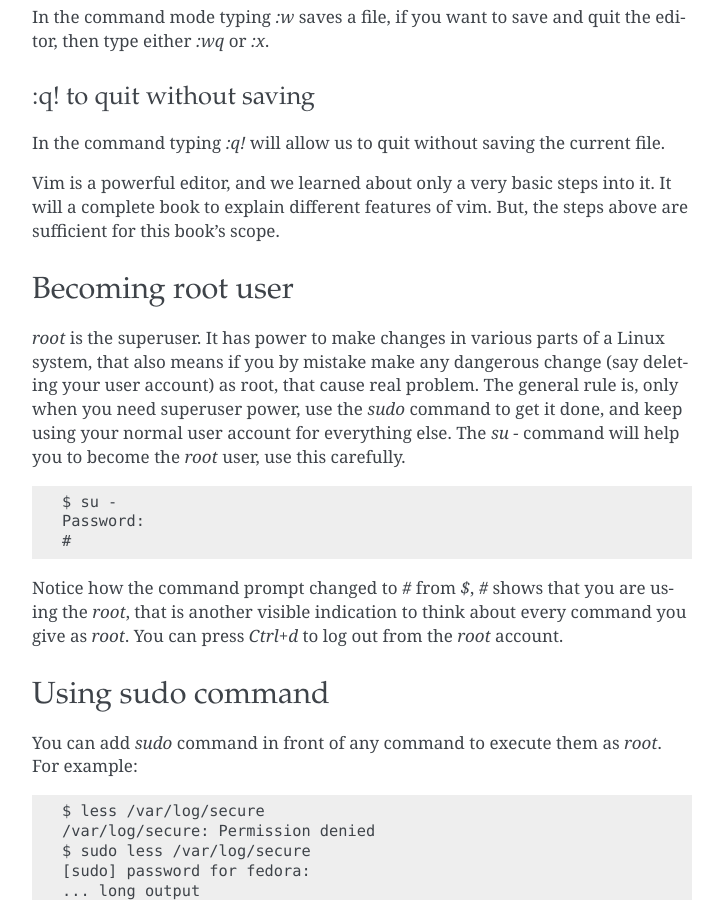
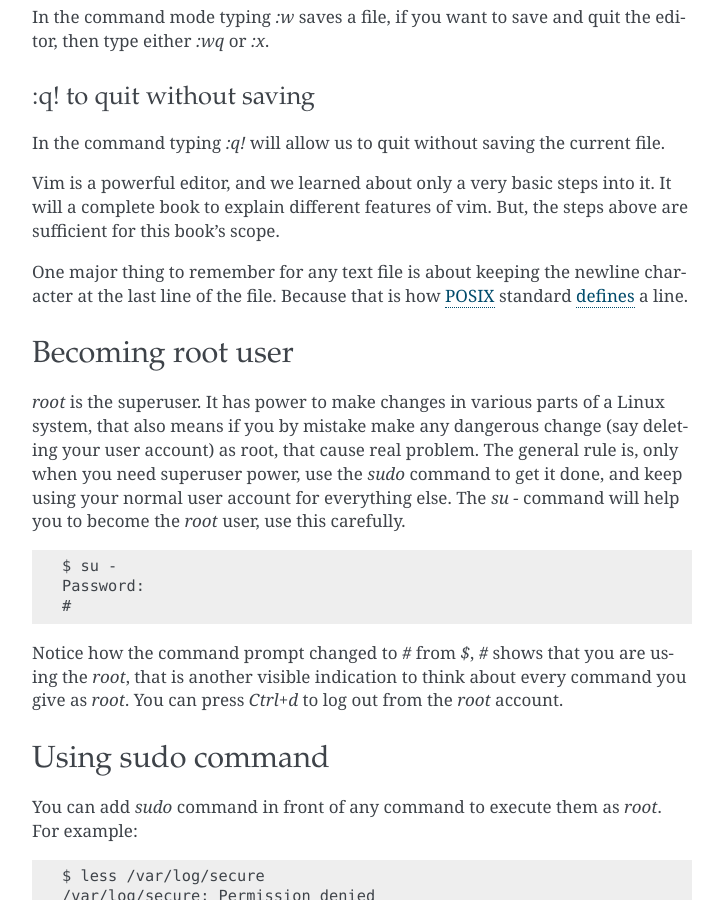
Before and after one commit to kushaldas/lym, a Sphinx documentation site: the page built from docs/useful.md, in a window 1280 px wide and 900 px high, scrolled down 4011 px. Shown: the whole window, without its empty margins (388-1111 px from the left). Built offline with Sphinx 7.4.7, drawn with Linux system fonts in a browser that asks for light colours; a script that is not in the unit is left out.

Commit message:
New line char at the end of text file

````diff
--- a/docs/useful.md
+++ b/docs/useful.md
@@ -128,6 +128,10 @@ the current file.
 
 Vim is a powerful editor, and we learned about only a very basic steps into it. It will a complete book to explain different features of vim. But, the steps above are sufficient for this book's scope.
 
+
+One major thing to remember for any text file is about keeping the newline character at the
+last line of the file. Because that is how [POSIX](https://en.wikipedia.org/wiki/POSIX) standard [defines](http://pubs.opengroup.org/onlinepubs/9699919799/basedefs/V1_chap03.html#tag_03_206) a line.
+
 ```eval_rst
 .. index:: su
 ```
````
